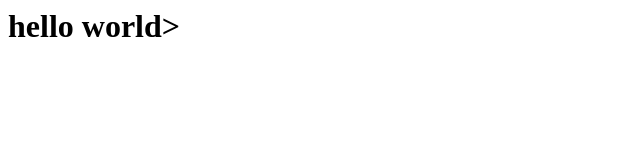
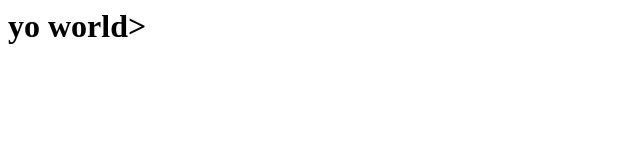
Before and after one commit to VillaNY/test5, a plain HTML site: page index.html in a window 1280 px wide. Shown: the whole page, without its empty margins (0-640 px from the left). Drawn offline with Linux system fonts and the light colour scheme.

Commit message:
second change on 1st line of index.html

```diff
--- a/index.html
+++ b/index.html
@@ -1 +1 @@
-<h1> hello world> </h1>
+<h1> yo world> </h1>
```
